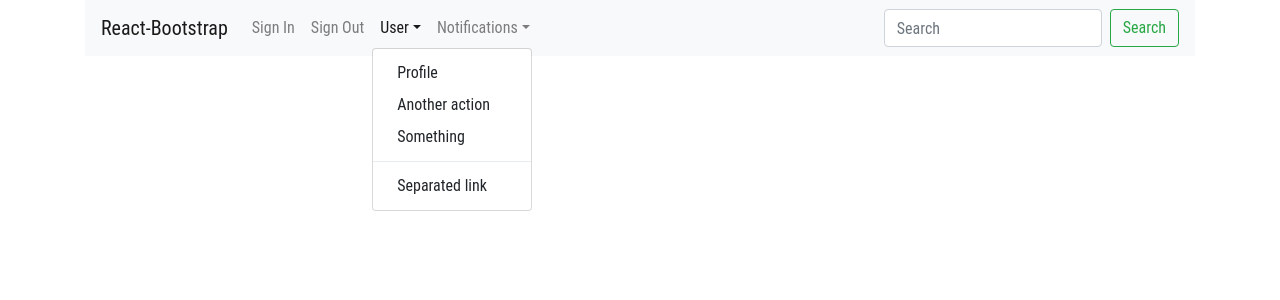
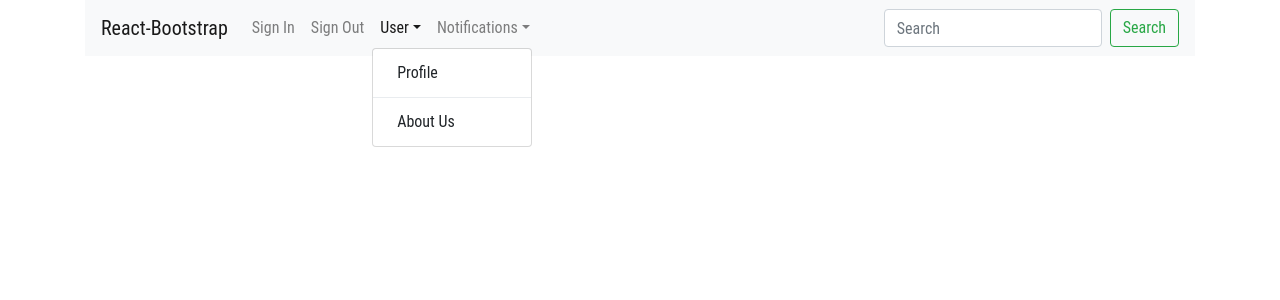
Before and after one commit to alizand1992/self-leveling-iot-frontend, a React (Create React App) app: page / in a window 1280 px wide. Both pictures are taken after a click on the button "User". Shown: the top 300 px of the page. Built offline with nearby package versions, Linux system fonts and the light colour scheme.

Commit message:
RF-13 Added stuff to fix sign out + removed extranous stuff

```diff
--- a/src/Components/Common/Menu.js
+++ b/src/Components/Common/Menu.js
@@ -12,10 +12,8 @@
         <Nav.Link as={Link} to="/user/sign_out">Sign Out</Nav.Link>
         <NavDropdown title="User" id="basic-nav-dropdown">
           <NavDropdown.Item as={Link} to="/user/Profile">Profile</NavDropdown.Item>
-          <NavDropdown.Item href="#action/3.2">Another action</NavDropdown.Item>
-          <NavDropdown.Item href="#action/3.3">Something</NavDropdown.Item>
           <NavDropdown.Divider />
-          <NavDropdown.Item href="#action/3.4">Separated link</NavDropdown.Item>
+          <NavDropdown.Item href="#action/3.4">About Us</NavDropdown.Item>
         </NavDropdown>
 
         <NavDropdown title="Notifications" id="basic-nav-dropdown">
--- a/src/Components/Users/SignOut.js
+++ b/src/Components/Users/SignOut.js
@@ -28,10 +28,21 @@
     }
   }
 
+  timeout(ms) { //pass a time in milliseconds to this function
+    return new Promise(resolve => setTimeout(resolve, ms));
+  }
+
   render() {
     const { loading } = this.state;
-
-    if (loading) {
+    return (
+      <React.Fragment>
+        <Redirect to="/" />;
+        <div style={{ top: '45vh', position: 'relative' }}>
+          <Loading message="Logged out ..."/>
+        </div>
+      </React.Fragment>
+    );
+    /*if (loading) {
       return (
         <React.Fragment>
           <div style={{ top: '45vh', position: 'relative' }}>
@@ -40,8 +51,10 @@
         </React.Fragment>
       );
     } else {
-      return <Redirect to="/" />;
-    }
+      return (
+      <Redirect to="/" />);
+      // return <Redirect to="/user_signout?"
+    }*/
   }
 }
 
```
